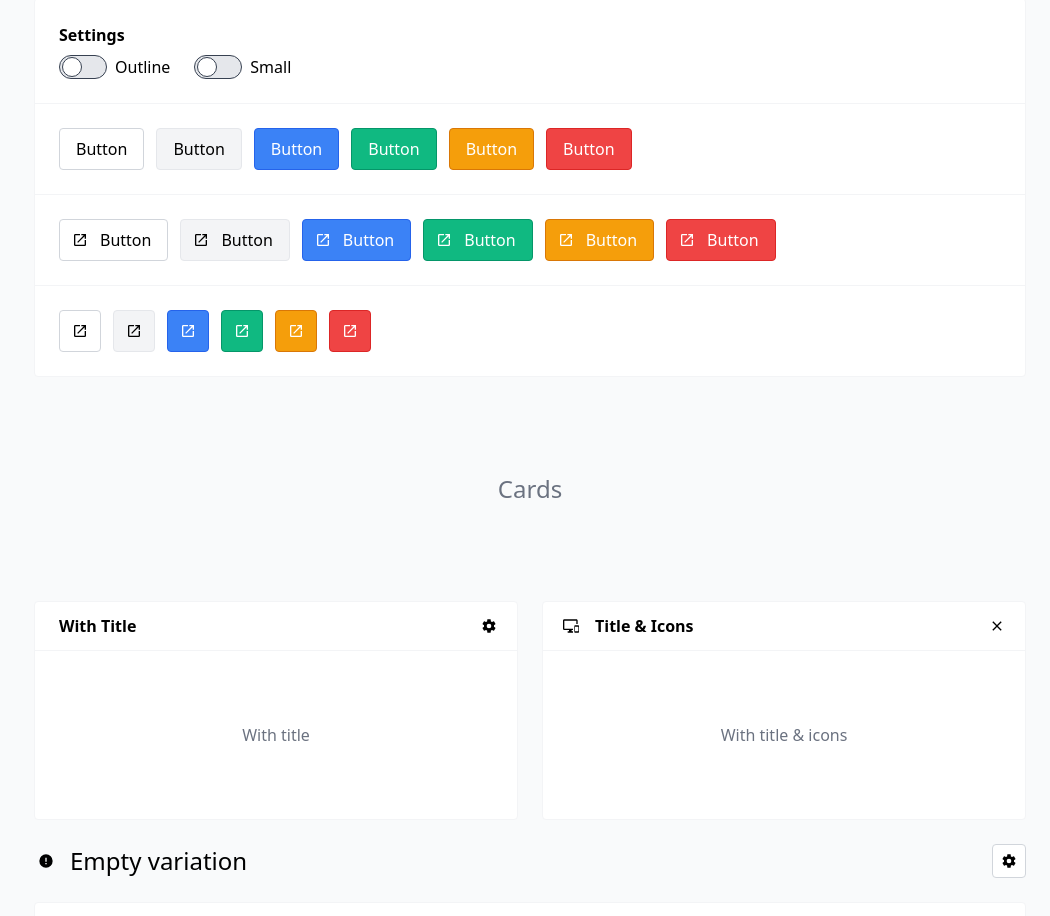
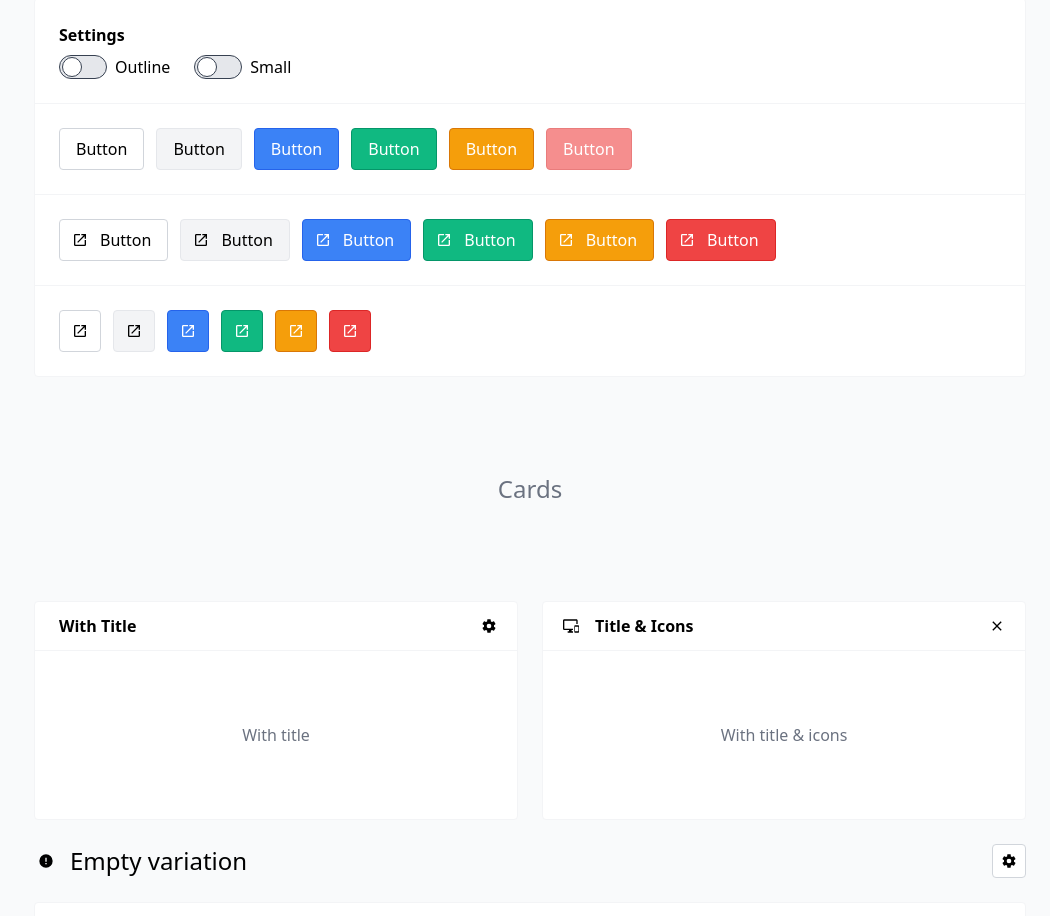
Before and after one commit to justboil/admin-one-vue-tailwind, a Vue app: page /#/ui in a window 1280 px wide. Shown: the part 2580-3496 px from the top of the page, without its empty margins (230-1280 px from the left). Built offline with nearby package versions, Linux system fonts and the light colour scheme.

Commit message:
add disabled state & add color fns

```diff
--- a/src/colors.js
+++ b/src/colors.js
@@ -5,6 +5,15 @@ export const colorsBg = {
   danger: ['bg-red-500 text-white'],
   warning: ['bg-yellow-500 text-white'],
   info: ['bg-blue-500 text-white']
+}
+
+export const colorsBgHover = {
+  white: ['hover:bg-gray-50'],
+  light: ['hover:bg-gray-200'],
+  success: ['hover:bg-green-600'],
+  danger: ['hover:bg-red-600'],
+  warning: ['hover:bg-yellow-600'],
+  info: ['hover:bg-blue-600']
 }
 
 export const colorsBorders = {
@@ -34,20 +43,28 @@ export const colorsOutline = {
   info: [...colorsText.info, ...colorsBorders.info]
 }
 
-export const colorsButtons = {
-  white: ['hover:bg-gray-50', ...colorsBg.white, ...colorsBorders.white],
-  light: ['hover:bg-gray-200', ...colorsBg.light, ...colorsBorders.light],
-  success: ['hover:bg-green-600', ...colorsBg.success, ...colorsBorders.success],
-  danger: ['hover:bg-red-600', ...colorsBg.danger, ...colorsBorders.danger],
-  warning: ['hover:bg-yellow-600', ...colorsBg.warning, ...colorsBorders.warning],
-  info: ['hover:bg-blue-600', ...colorsBg.info, ...colorsBorders.info]
+export const colorsOutlineHover = {
+  white: ['hover:bg-gray-100 hover:text-gray-900 dark:hover:text-gray-900'],
+  light: ['hover:bg-gray-100 hover:text-gray-900 dark:hover:text-gray-900'],
+  success: ['hover:bg-green-500 hover:text-white'],
+  danger: ['hover:bg-red-500 hover:text-white'],
+  warning: ['hover:bg-yellow-500 hover:text-white'],
+  info: ['hover:bg-blue-500 hover:text-white']
 }
 
-export const colorsButtonsOutline = {
-  white: ['hover:bg-gray-100 hover:text-gray-900 dark:hover:text-gray-900', ...colorsText.white, ...colorsBorders.white],
-  light: ['hover:bg-gray-100 hover:text-gray-900 dark:hover:text-gray-900', ...colorsText.light, ...colorsBorders.light],
-  success: ['hover:bg-green-500 hover:text-white', ...colorsText.success, ...colorsBorders.success],
-  danger: ['hover:bg-red-500 hover:text-white', ...colorsText.danger, ...colorsBorders.danger],
-  warning: ['hover:bg-yellow-500 hover:text-white', ...colorsText.warning, ...colorsBorders.warning],
-  info: ['hover:bg-blue-500 hover:text-white', ...colorsText.info, ...colorsBorders.info]
+export const getButtonColor = (color, isOutlined, hasHover) => {
+  const baseColor = isOutlined ? colorsText[color] : colorsBg[color]
+
+  const base = [
+    ...baseColor,
+    ...colorsBorders[color]
+  ]
+
+  if (hasHover) {
+    const hoverColor = isOutlined ? colorsOutlineHover[color] : colorsBgHover[color]
+
+    base.push(...hoverColor)
+  }
+
+  return base
 }
--- a/src/components/JbButton.vue
+++ b/src/components/JbButton.vue
@@ -1,5 +1,5 @@
 <template>
-  <component :is="is" :class="componentClass" :href="href" :type="computedType" :to="to" :target="target">
+  <component :is="is" :class="componentClass" :href="href" :type="computedType" :to="to" :target="target" :disabled="disabled">
     <icon v-if="icon" :path="icon" />
     <span v-if="label" :class="labelClass">{{ label }}</span>
   </component>
@@ -8,7 +8,7 @@
 <script>
 import { mdiMenuUp } from '@mdi/js'
 import { computed } from 'vue'
-import { colorsButtons, colorsButtonsOutline } from '@/colors.js'
+import { getButtonColor } from '@/colors.js'
 import Icon from '@/components/Icon.vue'
 
 export default {
@@ -30,6 +30,7 @@ export default {
     small: Boolean,
     outline: Boolean,
     active: Boolean,
+    disabled: Boolean,
     as: String
   },
   setup (props) {
@@ -76,8 +77,12 @@ export default {
         'rounded',
         props.active ? 'ring ring-black dark:ring-white' : 'ring-blue-700',
         props.small ? 'p-1' : 'p-2',
-        props.outline ? colorsButtonsOutline[props.color] : colorsButtons[props.color]
+        getButtonColor(props.color, props.outline, !props.disabled)
       ]
+
+      if (props.disabled) {
+        base.push('cursor-not-allowed', props.outline ? 'opacity-40' : 'opacity-60')
+      }
 
       return base
     })
--- a/src/views/Ui.vue
+++ b/src/views/Ui.vue
@@ -175,7 +175,7 @@
         <jb-button color="info" label="Button" :small="buttonsSmall" :outline="buttonsOutline"/>
         <jb-button color="success" label="Button" :small="buttonsSmall" :outline="buttonsOutline"/>
         <jb-button color="warning" label="Button" :small="buttonsSmall" :outline="buttonsOutline"/>
-        <jb-button color="danger" label="Button" :small="buttonsSmall" :outline="buttonsOutline"/>
+        <jb-button color="danger" label="Button" :small="buttonsSmall" :outline="buttonsOutline" disabled/>
       </jb-buttons>
 
       <divider />
```
